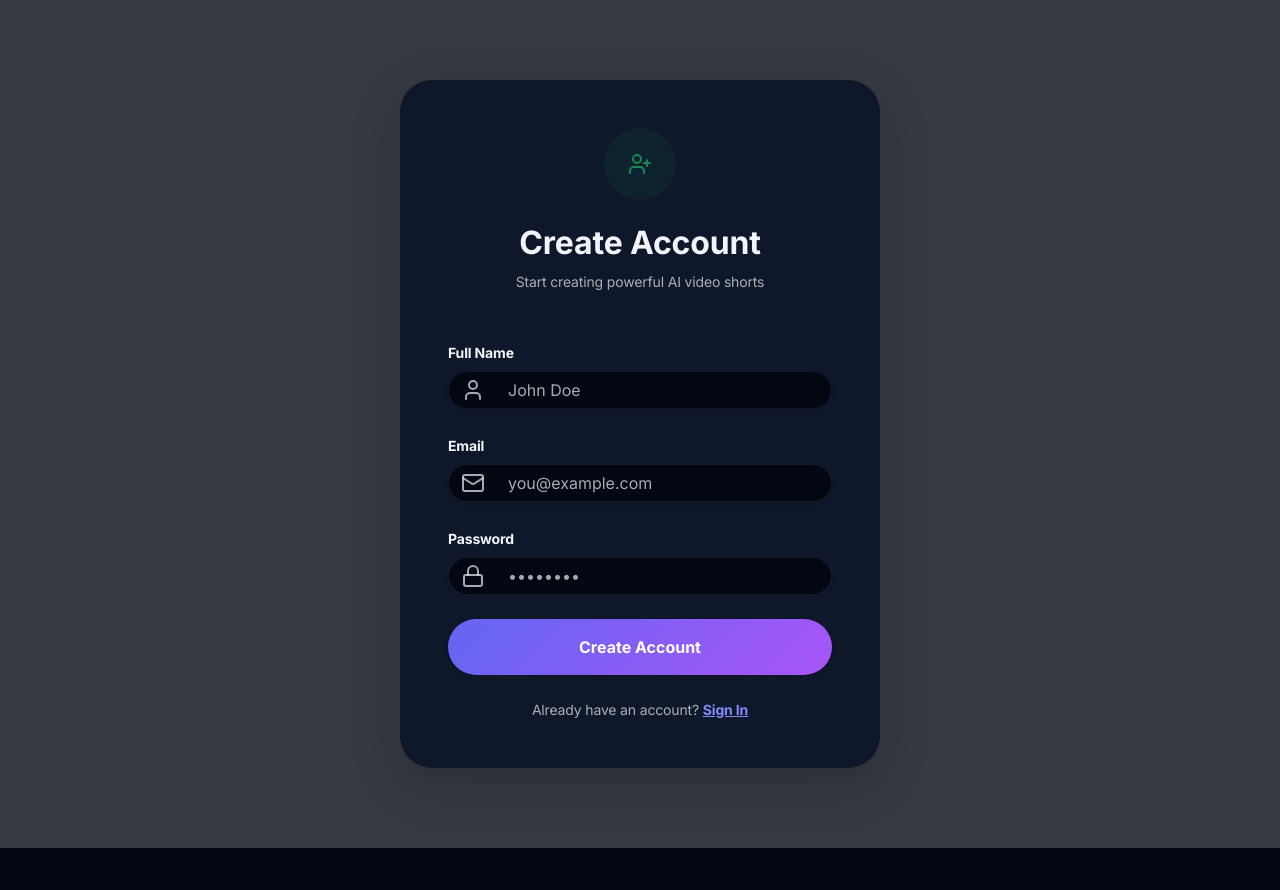
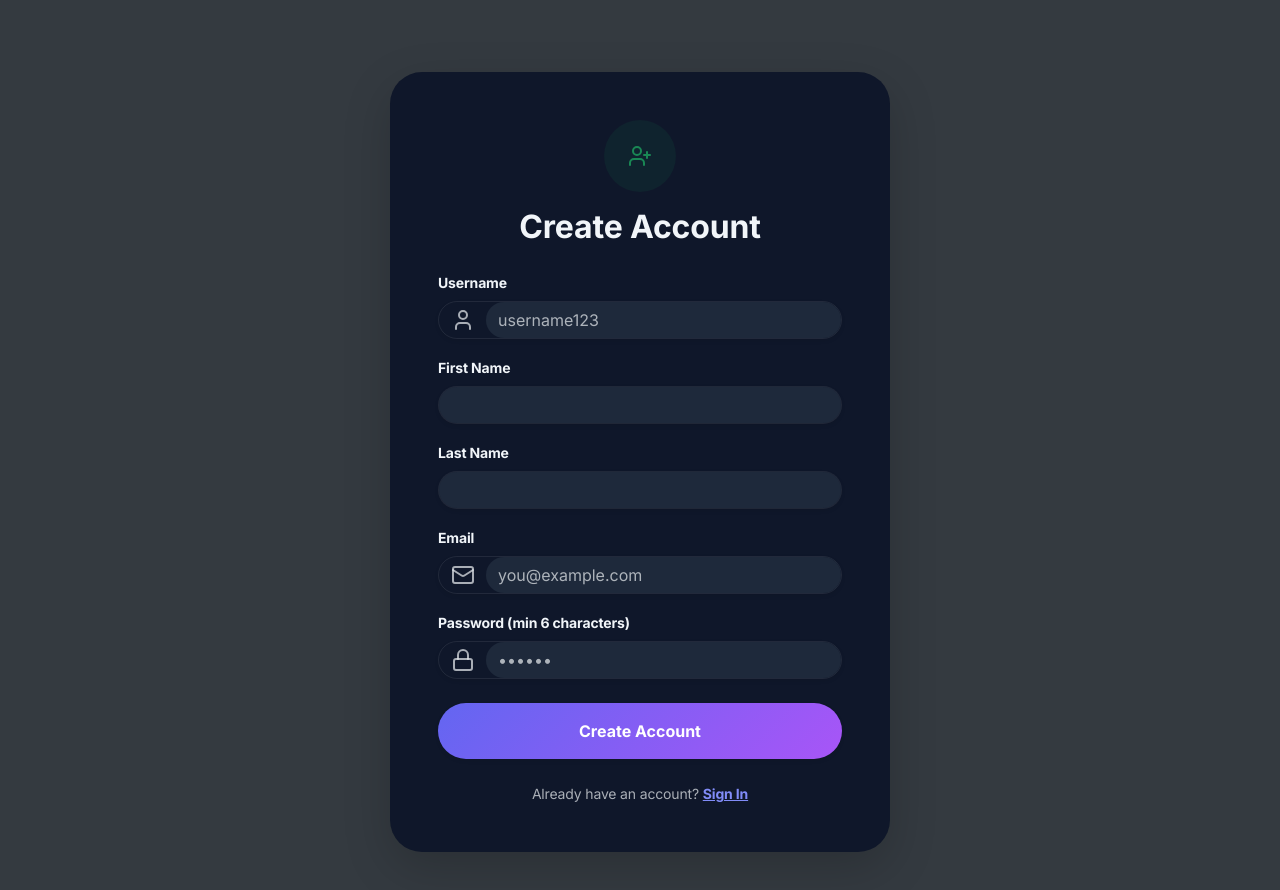
Before and after one commit to No-Country-simulation/S02-26-Equipo-35-Web-App-Development, a React (Vite) app in the folder Frontend/: page /register in a window 1280 px wide. Shown: the top 890 px of the page. Before the commit the page ends 848 px from the top, so only its background shows below. Built offline with nearby package versions, Linux system fonts and the light colour scheme.

Commit message:
edit name and register

```diff
--- a/Frontend/App.jsx
+++ b/Frontend/App.jsx
@@ -20,6 +20,7 @@ import { LoginView } from "./components/auth/LoginView";
 import { RegisterView } from "./components/auth/RegisterView";
 import { PrivateRoute } from "./components/auth/PrivateRoute";
 import { useAuth } from "./contexts/AuthContext";
+import { VideoShortsView } from "./components/VideoShortsView";
 
 function AppContent() {
   const navigate = useNavigate();
@@ -226,6 +227,14 @@ function AppContent() {
                   </PrivateRoute>
                 }
               />
+              <Route
+                path='/projects/:videoId'
+                element={
+                  <PrivateRoute>
+                    <VideoShortsView />
+                  </PrivateRoute>
+                }
+              />
 
               <Route path='*' element={<Navigate to='/' />} />
             </Routes>
--- /dev/null
+++ b/Frontend/components/VideoShortsView.jsx
@@ -0,0 +1,136 @@
+import React, { useEffect, useState } from "react";
+import { useParams, useNavigate } from "react-router-dom";
+import { getShortsByVideo } from "../services/shortService";
+import { getVideoById, updateVideoName } from "../services/videoService";
+import { ArrowLeft, Pencil, Check, X } from "lucide-react";
+
+export const VideoShortsView = () => {
+  const { videoId } = useParams();
+  const navigate = useNavigate();
+
+  const [shorts, setShorts] = useState([]);
+  const [videoName, setVideoName] = useState("");
+  const [editName, setEditName] = useState("");
+  const [isEditing, setIsEditing] = useState(false);
+  const [loading, setLoading] = useState(true);
+  const [saving, setSaving] = useState(false);
+
+  useEffect(() => {
+    const fetchData = async () => {
+      try {
+        const [videoData, shortsData] = await Promise.all([
+          getVideoById(videoId),
+          getShortsByVideo(videoId),
+        ]);
+
+        setVideoName(videoData.file_name);
+        setEditName(videoData.file_name);
+        setShorts(shortsData);
+      } catch (error) {
+        console.error(error);
+      } finally {
+        setLoading(false);
+      }
+    };
+
+    fetchData();
+  }, [videoId]);
+
+  const handleSave = async () => {
+    if (!editName.trim()) return;
+
+    try {
+      setSaving(true);
+      const updated = await updateVideoName(videoId, editName);
+      setVideoName(updated.file_name);
+      setIsEditing(false);
+    } catch (error) {
+      console.error(error);
+    } finally {
+      setSaving(false);
+    }
+  };
+
+  if (loading) {
+    return <div className='text-center py-5'>Loading...</div>;
+  }
+
+  return (
+    <div className='container py-4'>
+      {/* Back */}
+      <button
+        onClick={() => navigate("/")}
+        className='btn btn-primary border d-flex align-items-center gap-2 mb-4 shadow-sm'
+      >
+        <ArrowLeft size={18} />
+        Back to Dashboard
+      </button>
+
+      {/* 🎬 Video Name Editable */}
+      <div className='d-flex align-items-center gap-3 mb-4'>
+        {isEditing ? (
+          <>
+            <input
+              value={editName}
+              onChange={(e) => setEditName(e.target.value)}
+              className='form-control'
+              style={{ maxWidth: "400px" }}
+            />
+
+            <button
+              onClick={handleSave}
+              className='btn btn-primary btn-sm'
+              disabled={saving}
+            >
+              <Check size={16} />
+            </button>
+
+            <button
+              onClick={() => {
+                setEditName(videoName);
+                setIsEditing(false);
+              }}
+              className='btn btn-secondary btn-sm'
+            >
+              <X size={16} />
+            </button>
+          </>
+        ) : (
+          <>
+            <h2 className='fw-bold mb-0'>{videoName}</h2>
+
+            <button
+              onClick={() => setIsEditing(true)}
+              className='btn btn-primary btn-sm d-flex align-items-center gap-2 '
+            >
+              <Pencil size={16} />
+              Edit
+            </button>
+          </>
+        )}
+      </div>
+
+      {/* Shorts */}
+      <div className='row g-4'>
+        {shorts.map((short) => (
+          <div key={short.id} className='col-md-4'>
+            <div className='card shadow-sm border-0 h-100'>
+              <video
+                src={short.file_url}
+                controls
+                className='card-img-top rounded'
+                style={{ height: "400px", objectFit: "cover" }}
+              />
+              <div className='card-body'>
+                <p className='small text-muted mb-1'>
+                  Start: {short.start_second}s
+                </p>
+                <p className='small text-muted'>End: {short.end_second}s</p>
+              </div>
+            </div>
+          </div>
+        ))}
+      </div>
+    </div>
+  );
+};
--- a/Frontend/components/auth/RegisterView.jsx
+++ b/Frontend/components/auth/RegisterView.jsx
@@ -3,75 +3,118 @@ import { useAuth } from "../../contexts/AuthContext";
 import { useNavigate, Link } from "react-router-dom";
 import { UserPlus, Mail, Lock, User } from "lucide-react";
 import { Button } from "../Button";
+import { registerRequest } from "../../services/authService";
 
 export const RegisterView = () => {
   const { register } = useAuth();
   const navigate = useNavigate();
 
-  const [name, setName] = useState("");
+  const [username, setUsername] = useState("");
+  const [firstName, setFirstName] = useState("");
+  const [lastName, setLastName] = useState("");
   const [email, setEmail] = useState("");
   const [password, setPassword] = useState("");
 
-  const handleSubmit = (e) => {
+  const [error, setError] = useState("");
+
+  const handleSubmit = async (e) => {
     e.preventDefault();
+    setError("");
 
-    const fakeResponse = {
-      user: { id: 2, name, email },
-      token: "fake-jwt-token",
-    };
+    if (password.length < 6) {
+      setError("Password must be at least 6 characters long.");
+      return;
+    }
 
-    register(fakeResponse.user, fakeResponse.token);
-    navigate("/");
+    try {
+      const data = await registerRequest({
+        username,
+        email,
+        password,
+        password2: password,
+        first_name: firstName,
+        last_name: lastName,
+      });
+
+      register(data.user, data.token);
+      navigate("/");
+    } catch (err) {
+      console.error("Register error:", err.message);
+      setError("Registration failed. Please check your data.");
+    }
   };
 
   return (
-    <div className='container min-vh-100 d-flex align-items-center justify-content-center py-5 animate-fade-in'>
+    <div className='container min-vh-100 d-flex align-items-center justify-content-center py-5'>
       <div
         className='card border-0 shadow-lg rounded-5 bg-card border-base w-100'
-        style={{ maxWidth: "480px" }}
+        style={{ maxWidth: "500px" }}
       >
         <div className='card-body p-5'>
-          <div className='text-center mb-5'>
-            <div className='bg-success bg-opacity-10 p-4 rounded-circle d-inline-flex mb-4'>
+          <div className='text-center mb-4'>
+            <div className='bg-success bg-opacity-10 p-4 rounded-circle d-inline-flex mb-3'>
               <UserPlus className='w-8 h-8 text-success' />
             </div>
-            <h2 className='fw-bold text-base mb-2'>Create Account</h2>
-            <p className='text-muted small'>
-              Start creating powerful AI video shorts
-            </p>
+            <h2 className='fw-bold'>Create Account</h2>
           </div>
 
+          {error && (
+            <div className='alert alert-danger small py-2'>{error}</div>
+          )}
+
           <form onSubmit={handleSubmit}>
-            <div className='mb-4'>
-              <label className='form-label fw-bold text-base small'>
-                Full Name
-              </label>
-              <div className='input-group bg-surface rounded-pill border border-base shadow-sm'>
+            {/* Username */}
+            <div className='mb-3'>
+              <label className='form-label fw-bold small'>Username</label>
+              <div className='input-group rounded-pill border shadow-sm'>
                 <span className='input-group-text bg-transparent border-0'>
                   <User className='w-4 h-4 text-muted' />
                 </span>
                 <input
                   type='text'
-                  className='form-control border-0 bg-transparent rounded-pill'
-                  placeholder='John Doe'
-                  value={name}
-                  onChange={(e) => setName(e.target.value)}
+                  className='form-control border-0 rounded-pill'
+                  placeholder='username123'
+                  value={username}
+                  onChange={(e) => setUsername(e.target.value)}
                   required
                 />
               </div>
             </div>
 
-            <div className='mb-4'>
-              <label className='form-label fw-bold text-base small'>
-                Email
-              </label>
-              <div className='input-group bg-surface rounded-pill border border-base shadow-sm'>
+            {/* First Name */}
+            <div className='mb-3'>
+              <label className='form-label fw-bold small'>First Name</label>
+              <input
+                type='text'
+                className='form-control rounded-pill shadow-sm'
+                value={firstName}
+                onChange={(e) => setFirstName(e.target.value)}
+                required
+              />
+            </div>
+
+            {/* Last Name */}
+            <div className='mb-3'>
+              <label className='form-label fw-bold small'>Last Name</label>
+              <input
+                type='text'
+                className='form-control rounded-pill shadow-sm'
+                value={lastName}
+                onChange={(e) => setLastName(e.target.value)}
+                required
+              />
+            </div>
+
+            {/* Email */}
+            <div className='mb-3'>
+              <label className='form-label fw-bold small'>Email</label>
+              <div className='input-group rounded-pill border shadow-sm'>
                 <span className='input-group-text bg-transparent border-0'>
                   <Mail className='w-4 h-4 text-muted' />
                 </span>
                 <input
                   type='email'
-                  className='form-control border-0 bg-transparent rounded-pill'
+                  className='form-control border-0 rounded-pill'
                   placeholder='you@example.com'
                   value={email}
                   onChange={(e) => setEmail(e.target.value)}
@@ -80,20 +123,22 @@ export const RegisterView = () => {
               </div>
             </div>
 
+            {/* Password */}
             <div className='mb-4'>
-              <label className='form-label fw-bold text-base small'>
-                Password
+              <label className='form-label fw-bold small'>
+                Password (min 6 characters)
               </label>
-              <div className='input-group bg-surface rounded-pill border border-base shadow-sm'>
+              <div className='input-group rounded-pill border shadow-sm'>
                 <span className='input-group-text bg-transparent border-0'>
                   <Lock className='w-4 h-4 text-muted' />
                 </span>
                 <input
                   type='password'
-                  className='form-control border-0 bg-transparent rounded-pill'
-                  placeholder='••••••••'
+                  className='form-control border-0 rounded-pill'
+                  placeholder='••••••'
                   value={password}
                   onChange={(e) => setPassword(e.target.value)}
+                  minLength={6}
                   required
                 />
               </div>
--- a/Frontend/components/common/ProjectCard.jsx
+++ b/Frontend/components/common/ProjectCard.jsx
@@ -23,6 +23,7 @@ export const ProjectCard = ({ project, variant = "grid" }) => {
         return null;
     }
   };
+  console.log(project);
 
   const getStatusText = (status) => {
     const statusMap = {
@@ -43,7 +44,7 @@ export const ProjectCard = ({ project, variant = "grid" }) => {
               style={{ width: "85px", height: "115px" }}
             >
               <img
-                src={project.file_url}
+                src={project.cover_original_url}
                 alt={project.file_name}
                 className='w-100 h-100 object-fit-cover opacity-90 transition-all'
               />
--- a/Frontend/contexts/AuthContext.jsx
+++ b/Frontend/contexts/AuthContext.jsx
@@ -25,7 +25,12 @@ export const AuthProvider = ({ children }) => {
     localStorage.setItem("token", tokenData);
     localStorage.setItem("user", JSON.stringify(userData));
   };
-
+  const registerUser = (user, token) => {
+    setUser(user);
+    setToken(token);
+    localStorage.setItem("token", token);
+    localStorage.setItem("user", JSON.stringify(user));
+  };
   const logout = async () => {
     try {
       if (token) {
@@ -43,7 +48,9 @@ export const AuthProvider = ({ children }) => {
   };
 
   return (
-    <AuthContext.Provider value={{ user, token, login, logout }}>
+    <AuthContext.Provider
+      value={{ user, token, login, logout, register: registerUser }}
+    >
       {children}
     </AuthContext.Provider>
   );
--- a/Frontend/services/authService.js
+++ b/Frontend/services/authService.js
@@ -18,6 +18,35 @@ export const loginRequest = async (username, password) => {
   return await response.json();
 };
 
+export const registerRequest = async ({
+  username,
+  email,
+  password,
+  password2,
+  first_name,
+  last_name,
+}) => {
+  const formData = new FormData();
+  formData.append("username", username);
+  formData.append("email", email);
+  formData.append("password", password);
+  formData.append("password2", password2);
+  formData.append("first_name", first_name);
+  formData.append("last_name", last_name);
+
+  const response = await fetch(`${API_URL}/register/`, {
+    method: "POST",
+    body: formData,
+  });
+
+  if (!response.ok) {
+    const error = await response.json();
+    throw new Error(JSON.stringify(error));
+  }
+
+  return await response.json();
+};
+
 export const logoutRequest = async (token) => {
   const response = await fetch(`${API_URL}/logout/`, {
     method: "POST",
--- a/Frontend/services/videoService.js
+++ b/Frontend/services/videoService.js
@@ -57,3 +57,41 @@ export const getVideos = async (page = 1) => {
   const data = await response.json();
   return data.results ?? [];
 };
+
+
+export const getVideoById = async (videoId) => {
+  const token = getAuthToken();
+
+  const response = await fetch(`${API_URL}/videos/${videoId}/`, {
+    headers: {
+      Authorization: `Token ${token}`,
+    },
+  });
+
+  if (!response.ok) {
+    throw new Error(await response.text());
+  }
+
+  return await response.json();
+};
+
+export const updateVideoName = async (videoId, file_name) => {
+  const token = getAuthToken();
+
+  const formData = new FormData();
+  formData.append("file_name", file_name);
+
+  const response = await fetch(`${API_URL}/videos/${videoId}/`, {
+    method: "PATCH",
+    headers: {
+      Authorization: `Token ${token}`,
+    },
+    body: formData,
+  });
+
+  if (!response.ok) {
+    throw new Error(await response.text());
+  }
+
+  return await response.json();
+};
```
Also changed, not shown: Frontend/components/Dashboard.jsx (+13 -3 lines).
